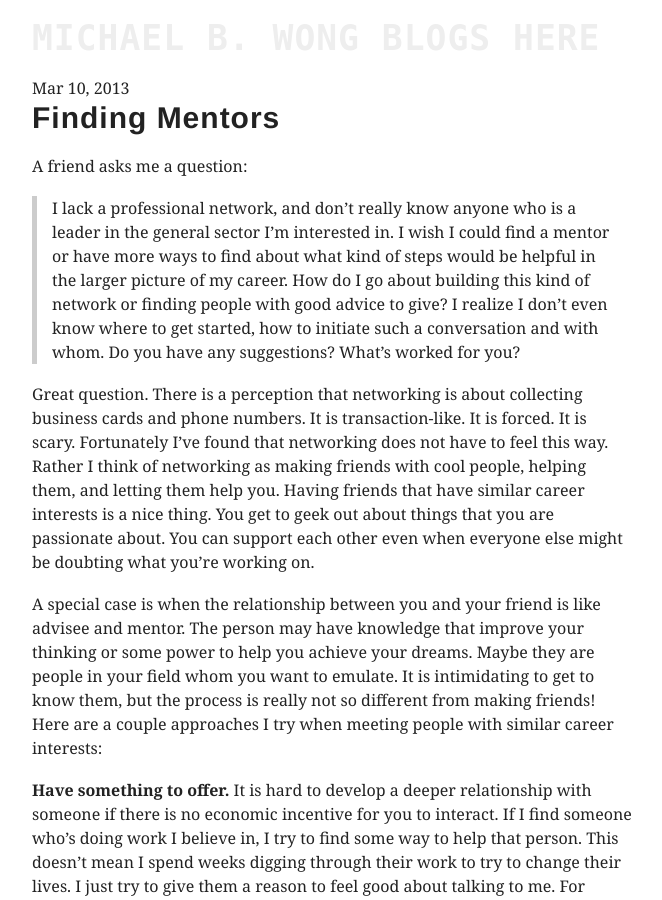
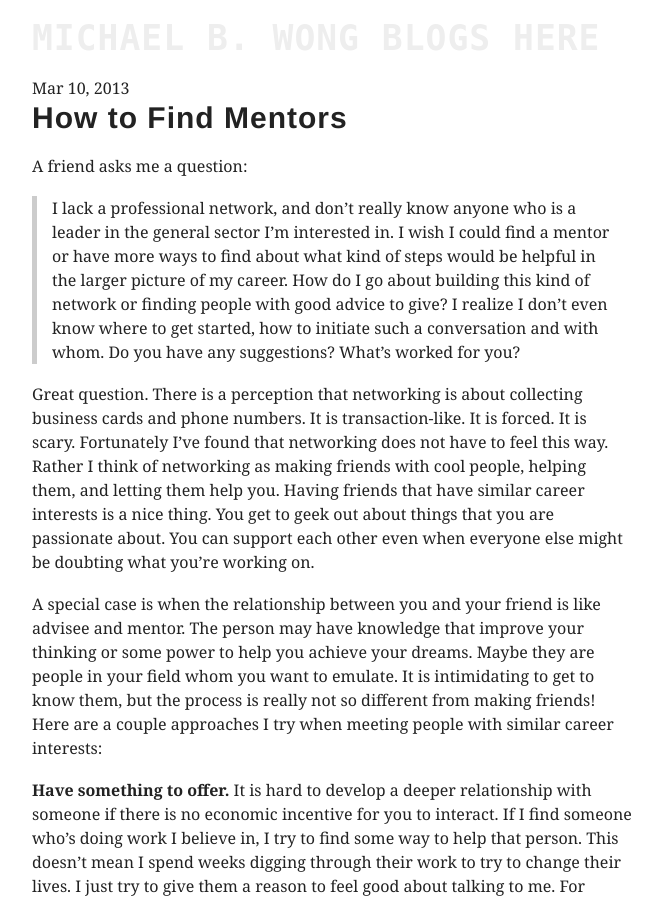
Before and after one commit to mbwong/mbwong.github.com, a Jekyll site: the page built from _posts/2013-03-10-misperceptions-about-professional-networking.md, in a window 1280 px wide and 900 px high. Shown: the whole window, without its empty margins (308-970 px from the left). Built offline with Jekyll 4.4.1, drawn with Linux system fonts in a browser that asks for light colours.

Commit message:
Update 2013-03-10-misperceptions-about-professional-networking.md

```diff
--- a/_posts/2013-03-10-misperceptions-about-professional-networking.md
+++ b/_posts/2013-03-10-misperceptions-about-professional-networking.md
@@ -1,10 +1,10 @@
 ---
 tags: career
-title: Finding Mentors
+title: How to Find Mentors
 layout: post
 ---
 
-# Finding Mentors
+# How to Find Mentors
 
 A friend asks me a question:
 
```
